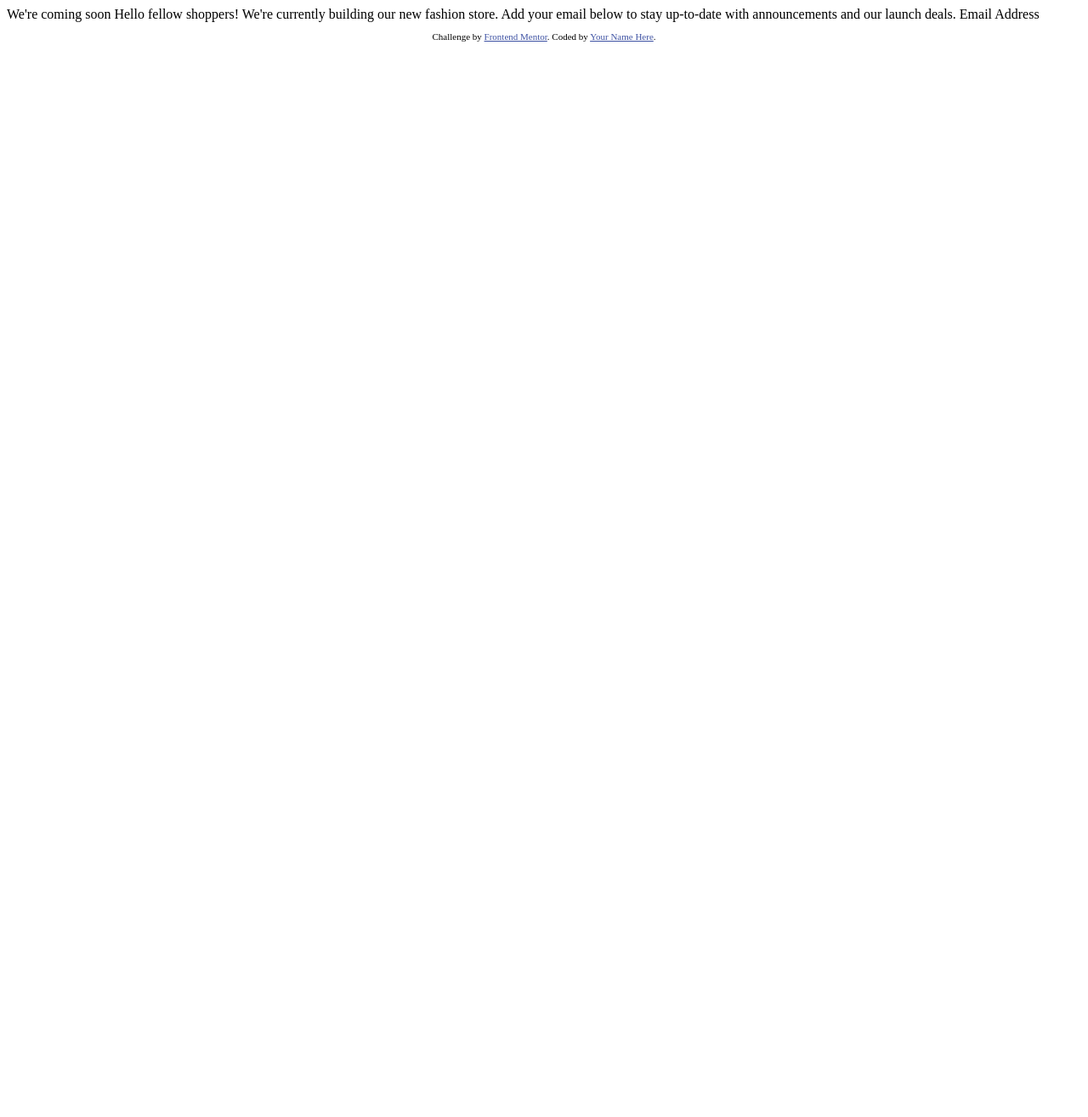
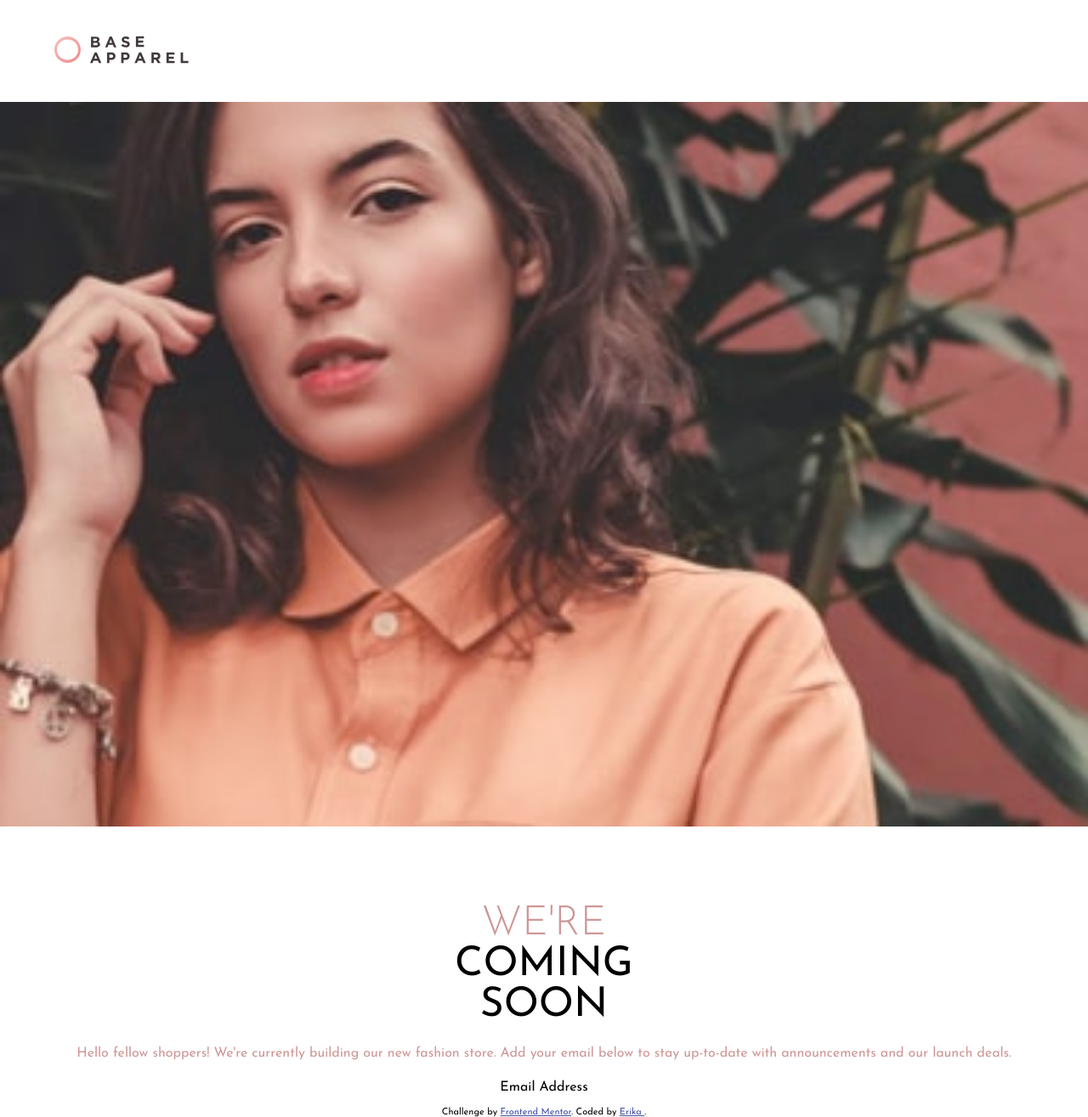
Before and after one commit to Pixelfairy7/BaseApparel, a website: page index.html in a window 1280 px wide. Shown: the whole page at 85% size. Before the commit the page ends 800 px from the top, so only its background shows below. Drawn offline with Linux system fonts and the light colour scheme.

Commit message:
basic layout and styling

```diff
--- a/index.html
+++ b/index.html
@@ -5,7 +5,8 @@
   <meta name="viewport" content="width=device-width, initial-scale=1.0"> <!-- displays site properly based on user's device -->
 
   <link rel="icon" type="image/png" sizes="32x32" href="./images/favicon-32x32.png">
-
+  <link rel="stylesheet" href="./css/style.css">
+  <link href="https://fonts.googleapis.com/css?family=Josefin+Sans:300,400,600&display=swap" rel="stylesheet">
   <title>Frontend Mentor | Base Apparel coming soon page</title>
 
   <!-- Feel free to remove these styles or customise in your own stylesheet 👍 -->
@@ -15,19 +16,35 @@
   </style>
 </head>
 <body>
+  <div class="container">
+  <header>
+    <div class="logo">
+      <img src="./images/logo.svg" alt="Base Apparel Logo">
+    </div>
+  </header>
+  <div class="main-content">
+  <section class="image">
+    <img src="./images/hero-mobile.jpg" class="hero" alt="Photo of model">
+  </section>
+  <section class="info">
+    <h1> <span class="pink">We're</span><br>coming<br> soon</h1>
+    <p>Hello fellow shoppers! We're currently building our new fashion store.
+      Add your email below to stay up-to-date with announcements and our launch deals.</p>
+      <span class="email"> Email Address</span>
+  </section>
+</div>
 
-  We're coming soon
 
-  Hello fellow shoppers! We're currently building our new fashion store.
-  Add your email below to stay up-to-date with announcements and our launch deals.
 
-  Email Address
+
+
 
   <footer>
     <p class="attribution">
       Challenge by <a href="https://www.frontendmentor.io?ref=challenge" target="_blank">Frontend Mentor</a>.
-      Coded by <a href="#">Your Name Here</a>.
+      Coded by <a href="https://pixelfairy7.github.io">Erika </a>.
     </p>
   </footer>
+</div>
 </body>
 </html>
--- /dev/null
+++ b/sass/main.scss
@@ -0,0 +1,56 @@
+*{
+    margin: 0;
+    padding: 0;
+    box-sizing: border-box;
+    font-family: 'Josefin Sans', sans-serif;
+    font-size: 1em;
+}
+
+.container{
+    display: flex;
+    flex-direction: column
+}
+
+header{
+    display: flex;
+    align-items: center;
+    height: 15vh;
+    background-color:#fff;
+    img{
+        margin-left: 4em;
+    }
+}
+
+.main-content{
+    text-align: center;
+}
+.info{
+    margin-bottom: 1em;
+
+    h1{
+        font-size: 3em;
+        font-weight: 400;
+        margin-top: 1.8em;
+        text-transform: uppercase;
+        span.pink{
+            color: hsl(0, 36%, 70%);
+            font-weight: 100;
+        }
+    }
+    p{
+        color: hsl(0, 36%, 70%);
+        line-height: 1em;
+        padding: 1.5em;
+    }
+}
+
+
+
+
+/*Media Queries */
+/*Mobile*/
+@media all and (min-width:375px){
+ img.hero{
+       min-width: 100%;
+   }
+}
```
Also changed, not shown: package.json (added, +22 -0 lines), css/style.css (added), 1 other file.
